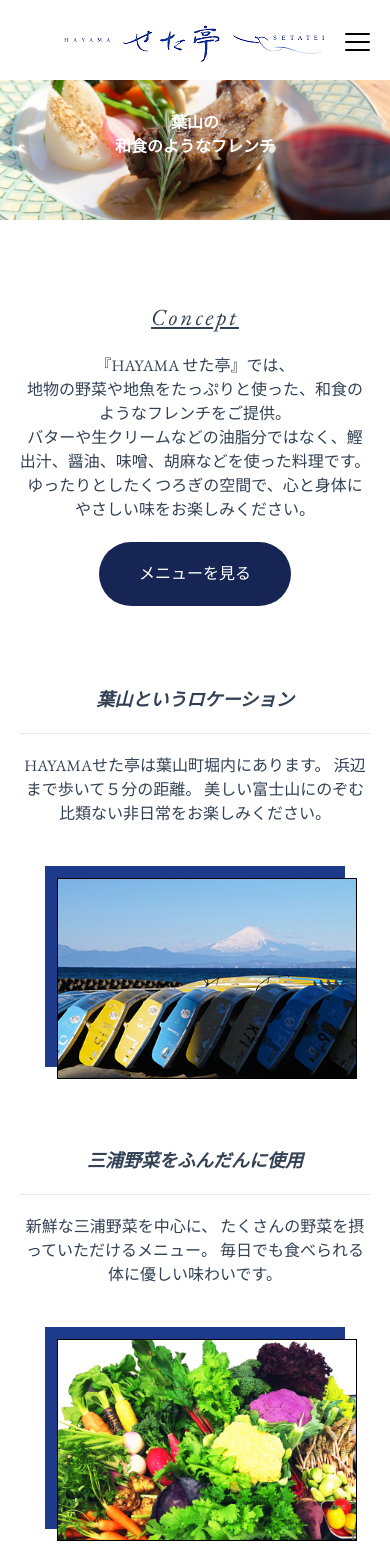
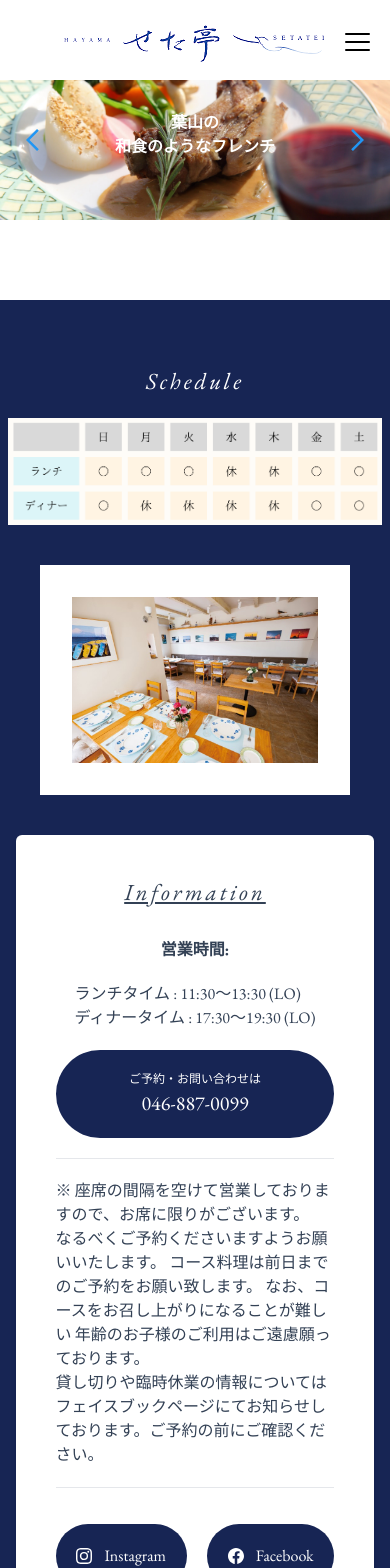
Before and after one commit to bap-ssbm/seta-draft, a Next.js app: page / in a window 390 px wide. Shown: the top 1568 px of the page. Built offline with nearby package versions, Linux system fonts and the light colour scheme; a web font is replaced by a local one.

Commit message:
fix mobile view

```diff
--- a/app/components/About/AboutSection.tsx
+++ b/app/components/About/AboutSection.tsx
@@ -7,14 +7,14 @@ interface AboutSectionProps {
 
 const AboutSection: FC<AboutSectionProps> = ({ }) => {
     return (
-        <div className=' w-full p-[5%] grid place-content-center bg-blie text-white bg-blue-950'>
+        <div className=' w-full p-[5%] py-16 grid place-content-center bg-blie text-white bg-blue-950'>
 
             <h1 className='text-[23px] italic underline tracking-[2px] mb-5'>
                 About The Chef
             </h1>
-            <div className='w-full flex gap-20 flex-col lg:flex-row'>
+            <div className='w-full flex gap-20 flex-col lg:flex-row mt-10'>
 
-                <div className='p-10 lg:px-0 h-fit bg-white mx-10'>
+                <div className='p-5 lg:px-0 h-fit bg-white '>
 
                     <Image className='lg:translate-x-10' src='/images/ritsuko1.jpg' alt='' height={400} width={400} />
                 </div>
--- a/app/components/Access/AccessSection.tsx
+++ b/app/components/Access/AccessSection.tsx
@@ -16,7 +16,7 @@ const AccessSection: FC<AccessSectionProps> = ({ }) => {
                 </h1>
 
                 <Image height={500} width={1000} alt='' src='/images/AO_Map.png' />
-                <div className='flex gap-10 flex-col md:flex-row p-10 border'>
+                <div className='flex gap-10 flex-col md:flex-row p-10 md:border'>
                     <div className='flex gap-5 md:pr-10 pb-10 md:pb-0 border-b md:border-r md:border-b-0 justify-center items-center'>
 
 
--- a/app/components/Reservation/ReservationSection.tsx
+++ b/app/components/Reservation/ReservationSection.tsx
@@ -8,7 +8,7 @@ interface ReservationSectionProps {
 
 const ReservationSection: FC<ReservationSectionProps> = ({ }) => {
     return (
-        <div className='p-[4%] w-full grid place-content-center lg:p-[5%]   bg-blue-950'>
+        <div className='px-[4%] py-16 w-full grid place-content-center lg:p-[5%]   bg-blue-950'>
             <div className='flex lg:flex-row flex-col w-full justify-center gap-10 max-w-[1200px]'>
                 <div
                     style={{ aspectRatio: 1758 / 502 }}
@@ -32,16 +32,16 @@ const ReservationSection: FC<ReservationSectionProps> = ({ }) => {
                     <h1 className='text-[23px] italic tracking-[3px] mb-2 lg:w-full underline'>
                         Information
                     </h1>
-                    <div className='flex gap-5'>
+                    <div className='flex flex-col md:flex-row gap-5'>
 
-                        <p className='font-bold whitespace-nowrap'>
+                        <p className='font-bold  text-center md:text-start md:whitespace-nowrap'>
                             営業時間:
                         </p>
                         <div>
-                            <p className=' whitespace-nowrap'>
+                            <p className=' md:whitespace-nowrap'>
                                 ランチタイム : 11:30〜13:30 (LO)
                             </p>
-                            <p className='whitespace-nowrap'>
+                            <p className='md:whitespace-nowrap'>
                                 ディナータイム : 17:30〜19:30 (LO)
                             </p>
                         </div>
@@ -57,8 +57,9 @@ const ReservationSection: FC<ReservationSectionProps> = ({ }) => {
                             </p>
                         </Button>
                     </a>
-                    <hr className='b-black dashed w-full'/>
+                    <hr className='b-black dashed w-full' />
                     <div>
+                        <p>
                             ※
                             座席の間隔を空けて営業しておりますので、お席に限りがございます。
                             <br />
@@ -67,12 +68,14 @@ const ReservationSection: FC<ReservationSectionProps> = ({ }) => {
                             なお、コースをお召し上がりになることが難しい 年齢のお子様のご利用はご遠慮願っております。
                             <br />
                             貸し切りや臨時休業の情報についてはフェイスブックページにてお知らせしております。ご予約の前にご確認ください。
+                        </p>
+
                     </div>
-                    <hr className='b-black dashed w-full'/>
+                    <hr className='b-black dashed w-full' />
                     <div className='flex gap-5 w-full justify-center mt-4'>
                         <a href='https://www.instagram.com/hayama_setatei/' className='flex-grow'>
                             <Button addClass='flex justify-center items-center gap-3 w-full'>
-                                <BsInstagram style={{display:'inline-block'}}/> <span>Instagram</span>
+                                <BsInstagram style={{ display: 'inline-block' }} /> <span>Instagram</span>
                             </Button>
                         </a>
                         <a href='https://www.facebook.com/hayamasetatei/' className='flex-grow'>
--- a/app/components/hero/Carousel.tsx
+++ b/app/components/hero/Carousel.tsx
@@ -53,7 +53,7 @@ const Carousel: FC<CarouselProps> = ({ }) => {
 
 
     return (
-        <div className='showBtns relative w-full  overflow-hidden text-white' style={{aspectRatio:2000/871}}>
+        <div className='showBtns relative w-full  overflow-hidden text-white aspect-[2000/871]' >
             <AnimatePresence
 
                 key={currentSlide}>
@@ -108,7 +108,7 @@ const Carousel: FC<CarouselProps> = ({ }) => {
 
 
                 }}
-                className='absolute top-[45%] right-[5%] z-20 opacity-0 text-[28px] duration-300 hover:scale-125'>
+                className='absolute top-[45%] right-[5%] z-20 lg:opacity-0 text-[28px] duration-300 hover:scale-125'>
                 <FcNext />
             </button>
             <button
@@ -117,7 +117,7 @@ const Carousel: FC<CarouselProps> = ({ }) => {
 
 
                 }}
-                className='absolute top-[45%] left-[5%] z-20  text-[28px] opacity-0 duration-300 hover:scale-125'>
+                className='absolute top-[45%] left-[5%] z-20  text-[28px] lg:opacity-0 duration-300 hover:scale-125'>
                 <FcPrevious />
             </button>
         </div>
--- a/app/components/hero/HeroCarousel.tsx
+++ b/app/components/hero/HeroCarousel.tsx
@@ -10,7 +10,7 @@ interface HeroCarouselProps {
 const HeroCarousel: FC<HeroCarouselProps> = ({ }) => {
 
     return (
-        <div className='relative grid place-content-center w-full h-full'>
+        <div className='relative grid place-content-center w-full'>
             <Carousel/>
 
             <div className='z-10 absolute top-0 left-0 w-full h-full grid place-content-center pointer-events-none'>
--- a/app/page.tsx
+++ b/app/page.tsx
@@ -12,7 +12,7 @@ export default function Home() {
   return (
     <div className='flex flex-col items-center gap-20'>
       <HeroCarousel />
-
+      <ReservationSection/>
       <MenuSection/>
       <AboutSection/>
       <AccessSection/>
```
Lines whose indentation alone changed are shown as unchanged.
